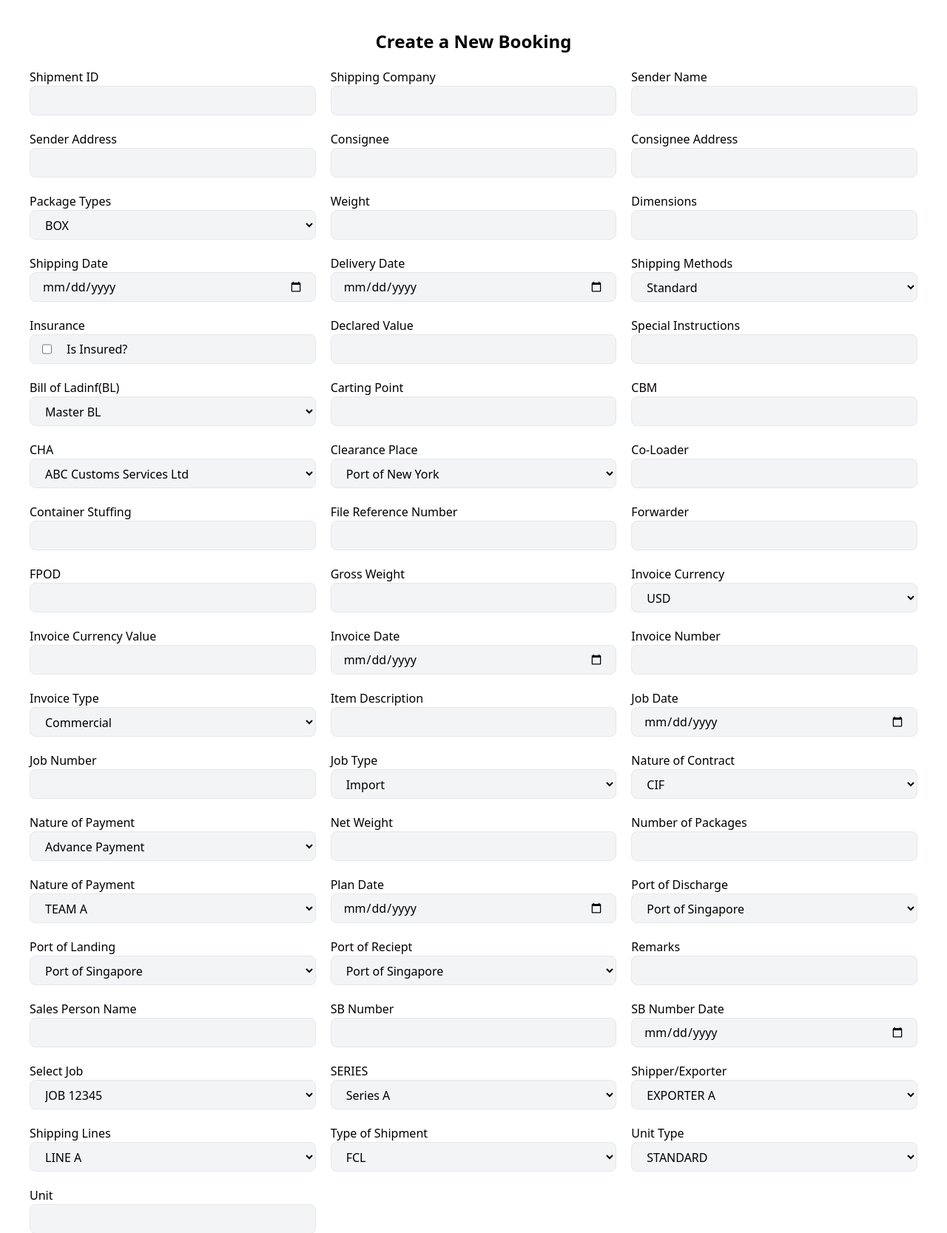
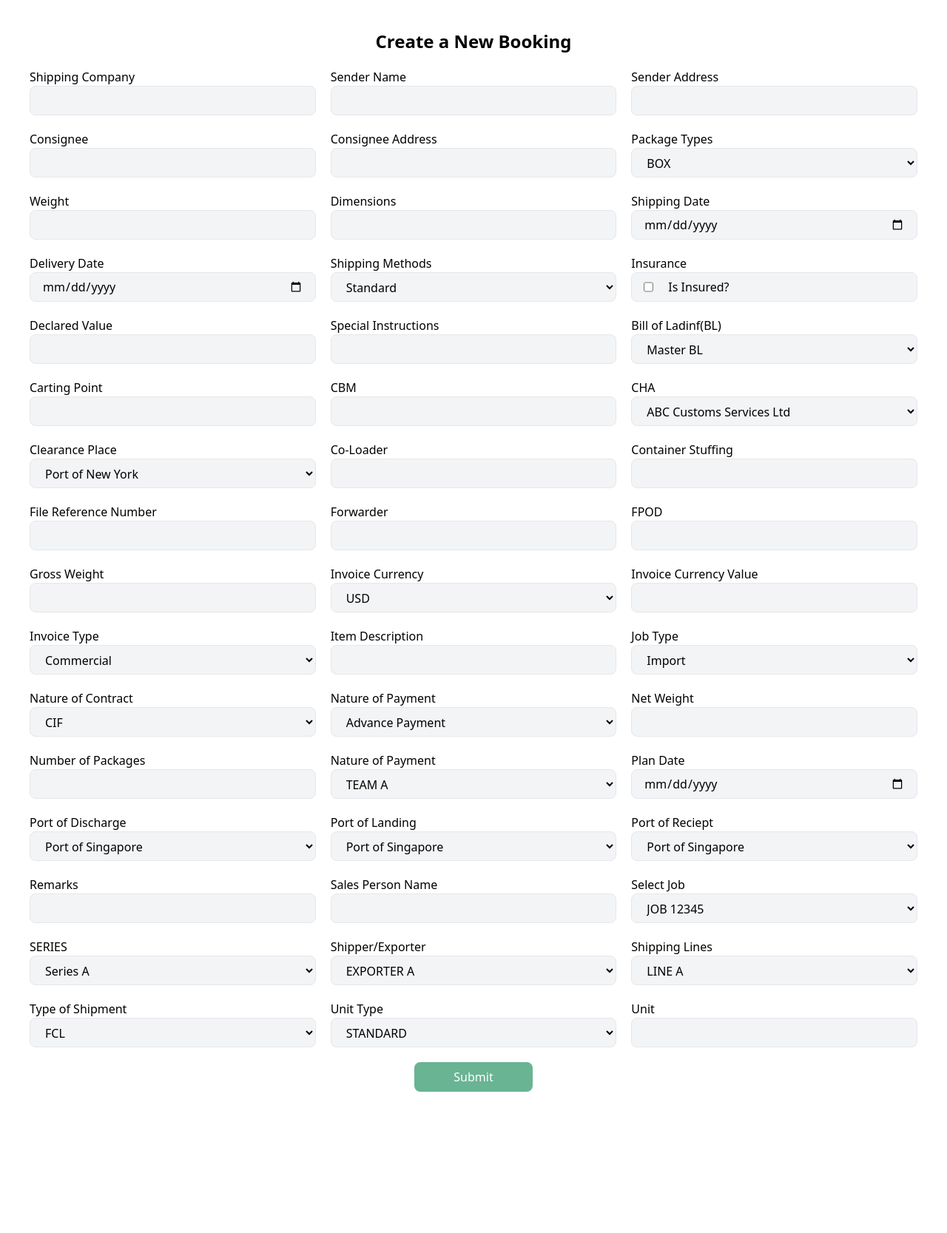
Before and after one commit to SridharVoleti/ODA, a Flask app: page /booking in a window 1280 px wide. Shown: the top 1667 px of the page at 74% size. After the commit the page ends 1476 px from the top, so only its background shows below. Run offline with Flask 3, Linux system fonts and the light colour scheme.

Commit message:
modified models.py according to mongodb data types

```diff
--- a/app/forms/booking_form.py
+++ b/app/forms/booking_form.py
@@ -10,15 +10,6 @@
     """
     Form for creating a new booking with validation.
     """
-    # Shipment Id Field
-    shipment_id = StringField(
-        'Shipment ID',
-        validators=[
-            DataRequired(),
-            Length(min=6, max=12),
-            Regexp(r'^[A-Za-z0-9]*$', message="Shipment ID must be alphanumeric.")
-        ]
-    )
 
     # Shipping Company Field
     shipping_company = StringField(
@@ -304,30 +295,6 @@
         ]
     )
 
-    # Invoice Date Field
-    invoice_date= DateField(
-        'Invoice Date',  # Label for the field
-        validators=[
-            DataRequired("Must be a valid date")  # Ensure the field is not empty and contains a valid date
-        ]
-    )
-
-    # Defining the invoice_number field as a StringField with two validators
-    invoice_number = StringField(
-        'Invoice Number',  # Label for the form field
-        validators=[
-            # First validator ensures that the field is not empty
-            DataRequired("invoice_number is required"),
-            # Second validator enforces the specific format using a regular expression
-            Regexp(
-                r'^INV-\d{6}-[A-Z]{3}-\d+$',  # Regex pattern to match the format INV-YYMMDD-CLI-1
-                # Custom error message to be shown if the input doesn't match the pattern
-                message=("Invalid format for invoice number. The correct format is "
-                         "INV-YYMMDD-CLI-1, e.g., INV-240823-CLI-1.")
-            )
-        ]
-    )
-
     # Define the invoice_type field with a SelectField and use AnyOf for validation
     invoice_type = SelectField(
         'Invoice Type',
@@ -340,26 +307,6 @@
 
     # Item Description Field
     item_description = StringField('Item Description', validators=[DataRequired("item_description is required")])
-
-    #Job Date Field
-    job_date = DateField(
-        'Job Date',  # Label for the field
-        validators=[
-            DataRequired("Must be a valid date")  # Ensure the field is not empty and contains a valid date
-        ]
-    )
-
-    # job Number field
-    job_number = StringField(
-        'Job Number',
-        validators=[
-            DataRequired("job_number is required"),  # Ensure the field is not left empty
-            Regexp(
-                r'^[A-Za-z0-9]+$',  # Regex pattern to match alphanumeric characters only
-                message="Job number must be alphanumeric (letters and numbers only)."
-            )
-        ]
-    )
 
     # Job Type Field
     job_type = SelectField(
@@ -457,26 +404,6 @@
     # Sales Person Field
     sales_person_name = StringField('Sales Person Name', validators=[DataRequired("sales_person_name is required")])
 
-    # Define the sb_number field with a StringField and validators
-    sb_number = StringField(
-        'SB Number',
-        validators=[
-            DataRequired("sb_number is required"),  # Ensure the field is not left empty
-            Regexp(
-                r'^SB\d+$',  # Regex pattern to match 'SB' followed by one or more digits
-                message="SB number must start with 'SB' followed by digits."
-            )
-        ]
-    )
-
-    # SB Number Date Field
-    sb_number_date = DateField(
-        'SB Number Date',  # Label for the field
-        validators=[
-            DataRequired("Must be a valid date")  # Ensure the field is not empty and contains a valid date
-        ]
-    )
-
     # Select Job Field
     select_job = SelectField(
         'Select Job',
--- a/app/routes.py
+++ b/app/routes.py
@@ -1,14 +1,12 @@
 # # app/routes.py
 
+import uuid
 from flask import render_template, request, redirect, url_for, flash
 from app import app
 from app.forms.booking_form import BookingForm
-from app import mongo
+from datetime import datetime
 from app.models import create_booking
-@app.route('/container')
-def container():
- return render_template('container.html')
-
+from app.utils.auto_gen_id import *
 @app.route('/booking', methods=['GET', 'POST'])
 def booking():
     form = BookingForm()
@@ -18,7 +16,7 @@
             # Process the valid form data
             # For example, save the data to the database or perform other actions
             # Extract data from form
-            shipment_id = form.shipment_id.data
+            shipment_id = uuid.uuid1()
             shipping_company = form.shipping_company.data
             sender_name = form.sender_name.data
             sender_address = form.sender_address.data
@@ -27,8 +25,8 @@
             package_type = form.package_type.data
             weight = form.weight.data
             dimensions = form.dimensions.data
-            shipping_date = str(form.shipping_date.data)
-            delivery_date = str(form.delivery_date.data)
+            shipping_date = form.shipping_date.data
+            delivery_date = form.delivery_date.data
             shipping_method = form.shipping_method.data
             insurance = form.insurance.data
             declared_value = form.declared_value.data
@@ -46,26 +44,26 @@
             gross_weight = form.gross_weight.data
             invoice_currency = form.invoice_currency.data
             invoice_currency_value = form.invoice_currency_value.data
-            invoice_date = str(form.invoice_date.data)
-            invoice_number = form.invoice_number.data
+            invoice_date = datetime.today().date()
+            invoice_number = generate_invoice_number()
             invoice_type = form.invoice_type.data
             item_description = form.item_description.data
-            job_date = str(form.job_date.data)
-            job_number = form.job_number.data
+            job_date = datetime.today().date()
+            job_number = generate_job_id()
             job_type = form.job_type.data
             nature_of_contract = form.nature_of_contract.data
             nature_of_payment = form.nature_of_payment.data
             net_weight = form.net_weight.data
             number_of_packages = form.number_of_packages.data
             operation_handle_by = form.operation_handle_by.data
-            plan_date = str(form.plan_date.data)
+            plan_date = form.plan_date.data
             pod = form.pod.data
             pol = form.pol.data
             por = form.por.data
             remarks = form.remarks.data
             sales_person_name = form.sales_person_name.data
-            sb_number = form.sb_number.data
-            sb_number_date = str(form.sb_number_date.data)
+            sb_number = generate_sb_id()
+            sb_number_date = datetime.today().date()
             select_job = form.select_job.data
             series = form.series.data
             shipper_or_exporter = form.shipper_or_exporter.data
@@ -81,6 +79,11 @@
             except:
                 flash('An error occurred while creating the booking. Please try again.', 'danger')
                 return redirect(url_for('booking'))
-
+        else:
+            flash("something went wrong",'danger')
     # If it's a GET request or form validation failed, render the form template
     return render_template('booking.html', form=form)
+
+@app.route('/container')
+def container():
+ return render_template('container.html')
--- a/app/static/css/output.css
+++ b/app/static/css/output.css
@@ -655,8 +655,17 @@
   background-color: rgb(239 68 68 / var(--tw-bg-opacity));
 }
 
+.alert-success {
+  --tw-bg-opacity: 1;
+  background-color: rgb(34 197 94 / var(--tw-bg-opacity));
+}
+
 .static {
   position: static;
+}
+
+.m-5 {
+  margin: 1.25rem;
 }
 
 .mt-10 {
--- a/app/static/js/app.js
+++ b/app/static/js/app.js
@@ -36,3 +36,16 @@
     });
   }
 });
+
+// Timeout function to hide flash messages after 5 seconds with fade-out animation
+setTimeout(function () {
+  var flashMessages = document.querySelectorAll(".flash-message");
+  flashMessages.forEach(function (message) {
+    message.style.opacity = "0"; // Start fade out
+
+    // After the transition ends, set display to none
+    message.addEventListener("transitionend", function () {
+      message.style.display = "none";
+    });
+  });
+}, 3000); // 5000ms = 5 seconds
--- a/app/templates/booking.html
+++ b/app/templates/booking.html
@@ -4,25 +4,16 @@
   <!-- Display Flash Messages -->
   {% with messages = get_flashed_messages(with_categories=true) %} {% if
   messages %}
-  <div class="mt-3">
-    {% for category, message in messages %} {% if category=='danger' %}
-    <div class="alert alert-danger" role="alert">{{ message }}</div>
-    {% else %}
-    <div class="alert alert-sucess" role="alert">{{ message }}</div>
-    {% endif %} {% endfor %}
+  <div class="flash-message m-5">
+    {% for category, message in messages %}
+    <div class="alert alert-{{category}}" role="alert">{{ message }}</div>
+    {% endfor %}
   </div>
   {% endif %} {% endwith %}
   <form method="post" action="" class="flex flex-col items-center">
     {{ form.hidden_tag() }}
     <!-- CSRF protection token -->
     <div class="booking-form">
-      <div class="form-group">
-        {{ form.shipment_id.label(class="form-label") }} {{
-        form.shipment_id(class="form-control") }} {% for error in
-        form.shipment_id.errors %}
-        <span style="color: red">[{{ error }}]</span>
-        {% endfor %}
-      </div>
       <div class="form-group">
         {{ form.shipping_company.label(class="form-label") }} {{
         form.shipping_company(class="form-control") }} {% for error in
@@ -213,20 +204,6 @@
         {% endfor %}
       </div>
       <div class="form-group">
-        {{ form.invoice_date.label(class="form-label") }} {{
-        form.invoice_date(class="form-control") }} {% for error in
-        form.invoice_date.errors %}
-        <span style="color: red">[{{ error }}]</span>
-        {% endfor %}
-      </div>
-      <div class="form-group">
-        {{ form.invoice_number.label(class="form-label") }} {{
-        form.invoice_number(class="form-control") }} {% for error in
-        form.invoice_number.errors %}
-        <span style="color: red">[{{ error }}]</span>
-        {% endfor %}
-      </div>
-      <div class="form-group">
         {{ form.invoice_type.label(class="form-label") }} {{
         form.invoice_type(class="form-control") }} {% for error in
         form.invoice_type.errors %}
@@ -237,20 +214,6 @@
         {{ form.item_description.label(class="form-label") }} {{
         form.item_description(class="form-control") }} {% for error in
         form.item_description.errors %}
-        <span style="color: red">[{{ error }}]</span>
-        {% endfor %}
-      </div>
-      <div class="form-group">
-        {{ form.job_date.label(class="form-label") }} {{
-        form.job_date(class="form-control") }} {% for error in
-        form.job_date.errors %}
-        <span style="color: red">[{{ error }}]</span>
-        {% endfor %}
-      </div>
-      <div class="form-group">
-        {{ form.job_number.label(class="form-label") }} {{
-        form.job_number(class="form-control") }} {% for error in
-        form.job_number.errors %}
         <span style="color: red">[{{ error }}]</span>
         {% endfor %}
       </div>
@@ -336,20 +299,6 @@
         {% endfor %}
       </div>
       <div class="form-group">
-        {{ form.sb_number.label(class="form-label") }} {{
-        form.sb_number(class="form-control") }} {% for error in
-        form.sb_number.errors %}
-        <span style="color: red">[{{ error }}]</span>
-        {% endfor %}
-      </div>
-      <div class="form-group">
-        {{ form.sb_number_date.label(class="form-label") }} {{
-        form.sb_number_date(class="form-control") }} {% for error in
-        form.sb_number_date.errors %}
-        <span style="color: red">[{{ error }}]</span>
-        {% endfor %}
-      </div>
-      <div class="form-group">
         {{ form.select_job.label(class="form-label") }} {{
         form.select_job(class="form-control") }} {% for error in
         form.select_job.errors %}
```
Also changed, not shown: app/models.py (+8 -8 lines), app/templates/container.html (+6 -6 lines), app/utils/auto_gen_id.py (added, +35 -0 lines), tests/tests_shipment_booking/test_booking_form.py (renamed from tests/tests_shipment_booking/test_bokking_invalid_fields.py, +35 -35 lines), tests/tests_shipment_booking/test_booking.py (deleted).
